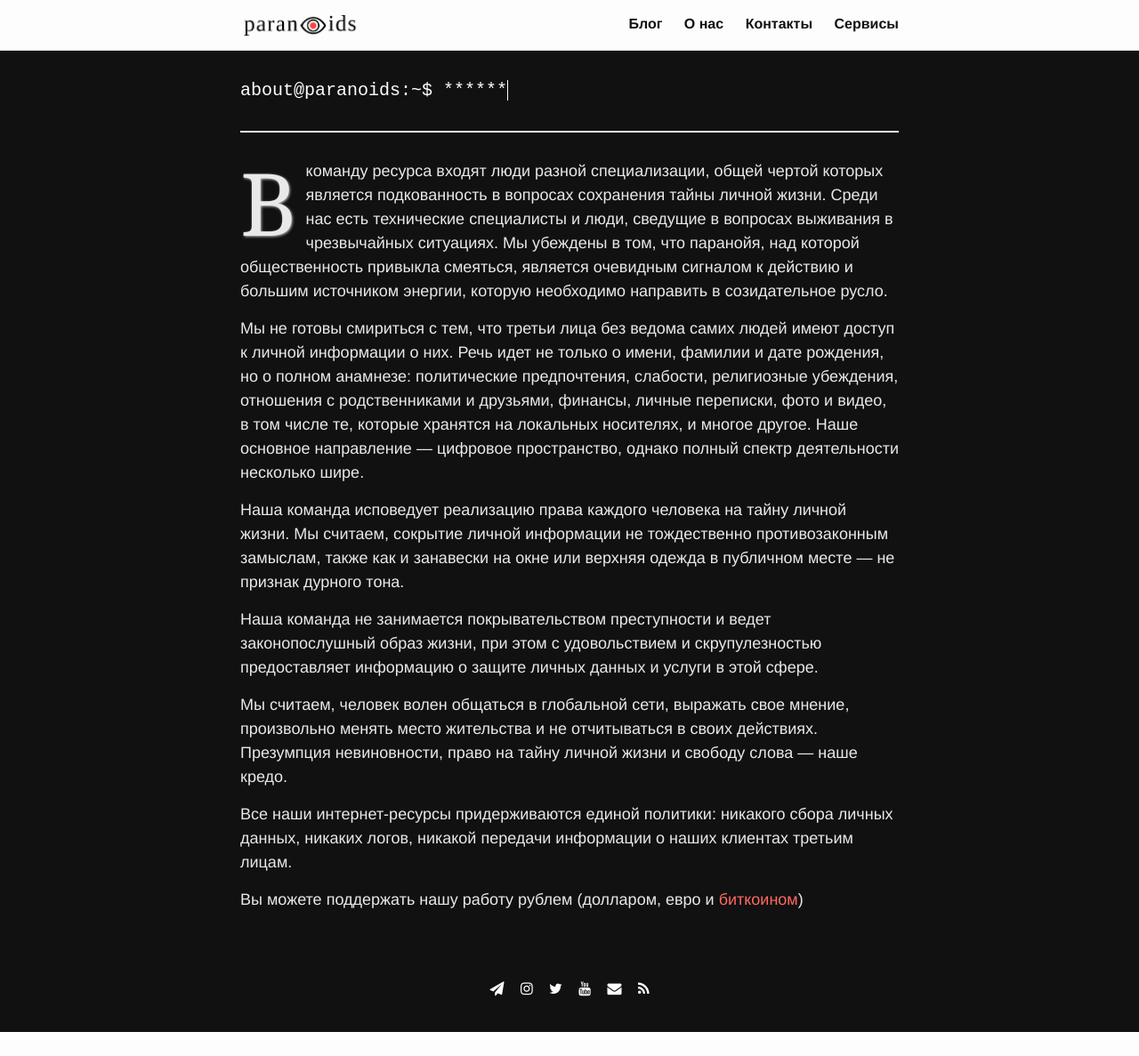
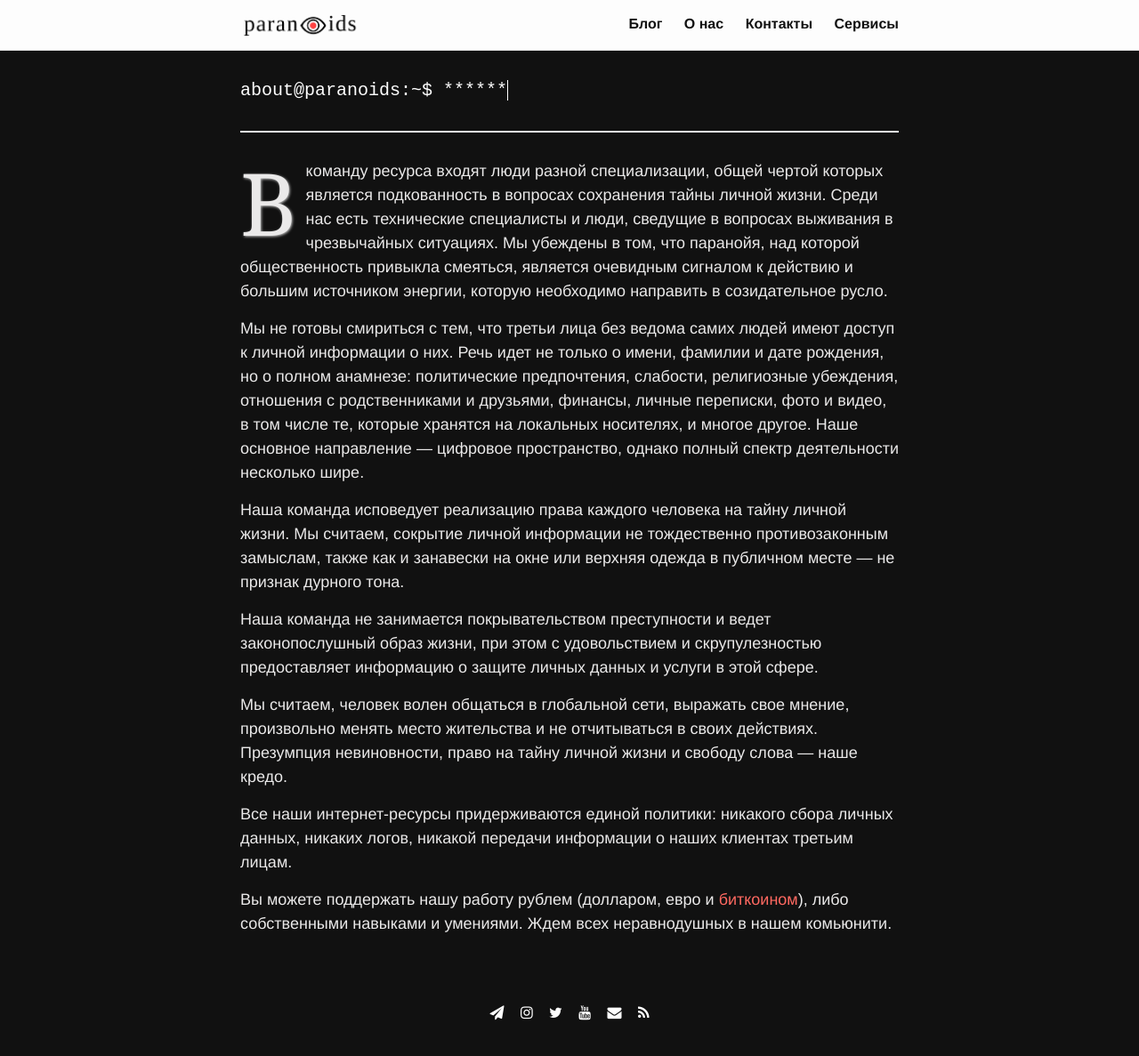
Before and after one commit to 2b7E1n6D0e5R7/2b7E1n6D0e5R7.github.io, a Jekyll site: the page built from _pages/about.md, in a window 1280 px wide. Shown: the whole page at 89% size. Built offline with Jekyll 4.4.1, drawn with Linux system fonts in a browser that asks for light colours; before the commit the page ends 1160 px from its top, so only the background shows below that.

Commit message:
Update about.md

```diff
--- a/_pages/about.md
+++ b/_pages/about.md
@@ -15,4 +15,4 @@ permalink: /about/
 
 Все наши интернет-ресурсы придерживаются единой политики: никакого сбора личных данных, никаких логов, никакой передачи информации о наших клиентах третьим лицам.
 
-Вы можете поддержать нашу работу рублем (долларом, евро и [биткоином]({{site.baseurl}}/donate/))
+Вы можете поддержать нашу работу рублем (долларом, евро и [биткоином]({{site.baseurl}}/donate/)), либо собственными навыками и умениями. Ждем всех неравнодушных в нашем комьюнити.
```
